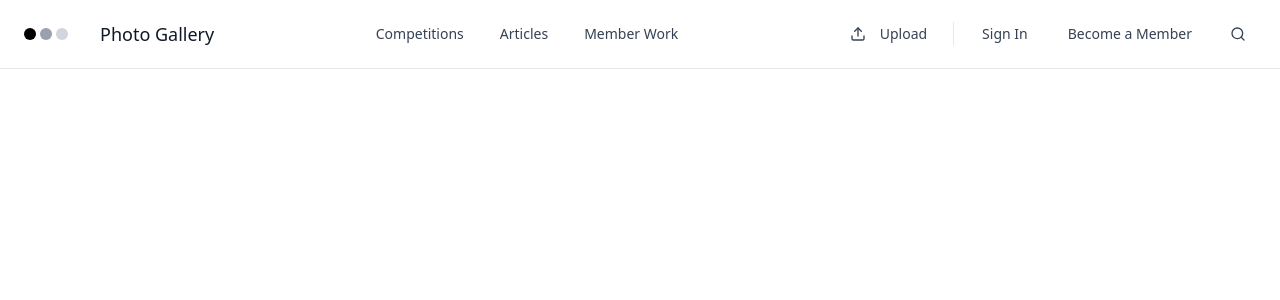
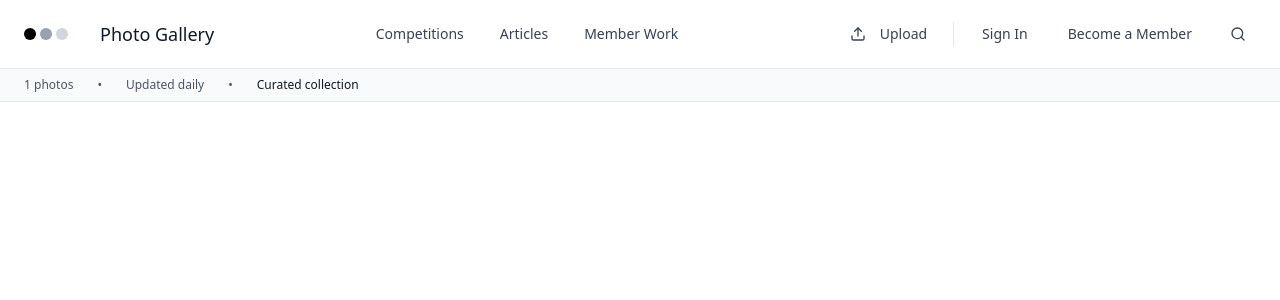
Before and after one commit to mr0YES1/PhotoGallery, a React (Vite) app: page / in a window 1280 px wide. Shown: the top 300 px of the page. Built offline with nearby package versions, Linux system fonts and the light colour scheme.

Commit message:
Finished with the header component

```diff
--- a/src/Components/Header.tsx
+++ b/src/Components/Header.tsx
@@ -1,7 +1,11 @@
 import { Button } from "./ui/button";
 import { Search, Upload } from "lucide-react";
 
-export default function Header() {
+type HeaderProps = {
+  photoCount: number;
+};
+
+export default function Header({ photoCount }: HeaderProps) {
   return (
     <header className="bg-white border-b border-gray-200">
       <div className="max-w-[1400px] mx-auto px-6 py-4">
@@ -74,6 +78,22 @@ export default function Header() {
           </div>
         </div>
       </div>
+
+      {/* Stats Bar */}
+      {photoCount > 0 && (
+        <div className="bg-gray-50 border-t border-gray-200">
+          <div className="max-w-[1400px] mx-auto px-6 py-2">
+            <div className="flex items-center gap-6 text-xs text-gray-600">
+              <span> {photoCount} photos</span>
+              <span>•</span>
+              <span> Updated daily</span>
+              <span>•</span>
+              <span className="text-gray-900 font-medium">Curated collection</span>
+            </div>
+          </div>
+        </div>
+      )}
+
     </header>
   );
 }
--- /dev/null
+++ b/src/Entities/Photo.ts
@@ -0,0 +1,20 @@
+
+export type Photo = {
+    title: string;
+    description?: string;
+    image_url: string;
+    category: 'nature' | 'architecture' | 'people' | 'abstract' | 'travel' | 'food';
+    tags: string[];
+    photographer?: string;
+};
+
+export const photos: Photo[] = [
+    {
+        title: "Street Portrait",
+        description: "Candid moment captured in the city",
+        image_url: "images/street-portrait.jpg",
+        category: "people",
+        tags: ["portrait", "street", "candid", "urban"],
+        photographer: "Emma Wilson",
+    },
+];
--- a/src/Pages/Gallery.tsx
+++ b/src/Pages/Gallery.tsx
@@ -1,8 +1,11 @@
 import Header from "@/Components/Header";
+import { photos } from "@/Entities/Photo";
 
 
 export default function GalleryPage() {
   return (
-    <Header/>
+    <div>
+      <Header photoCount={photos.length}/>
+    </div>
   );
 }
```
Also changed, not shown: public/images/StreetPortrait.jpg (added), public/images/photo-1559827260-dc66d52bef19.jpg (added).
